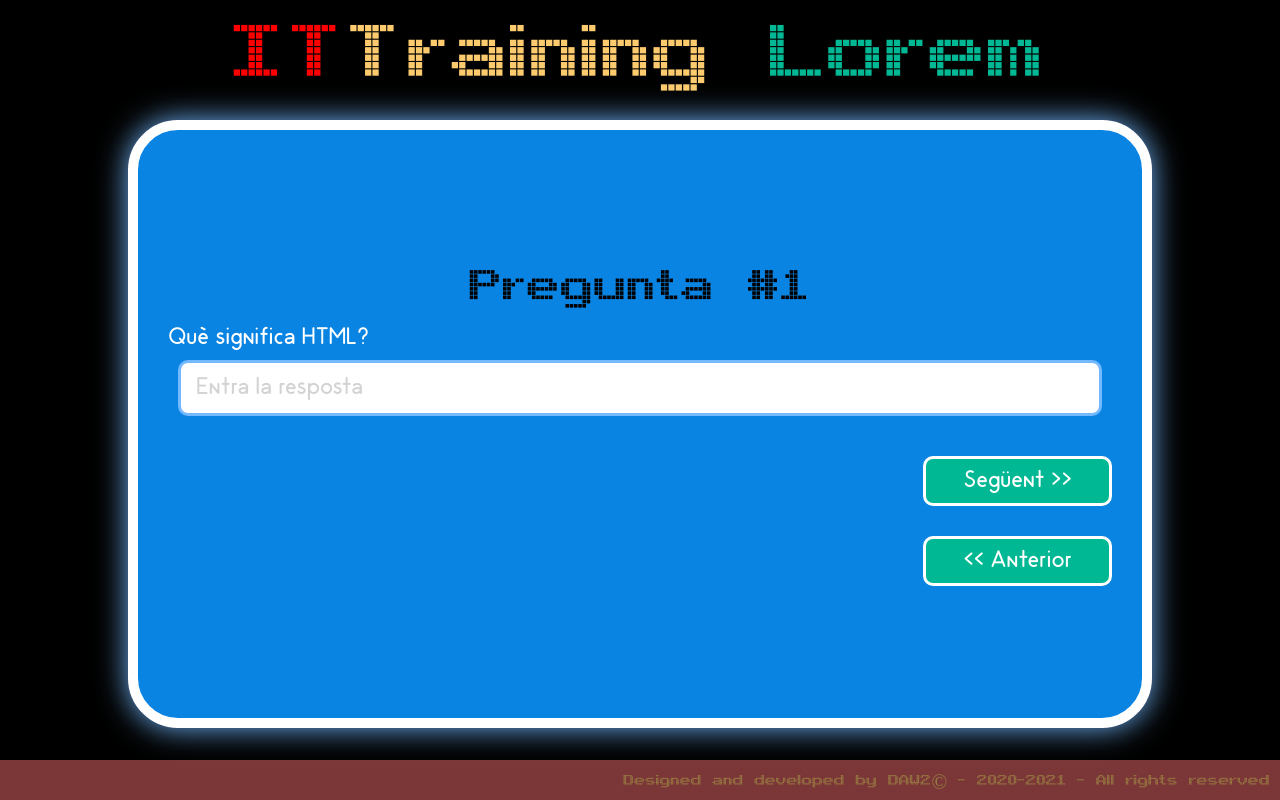
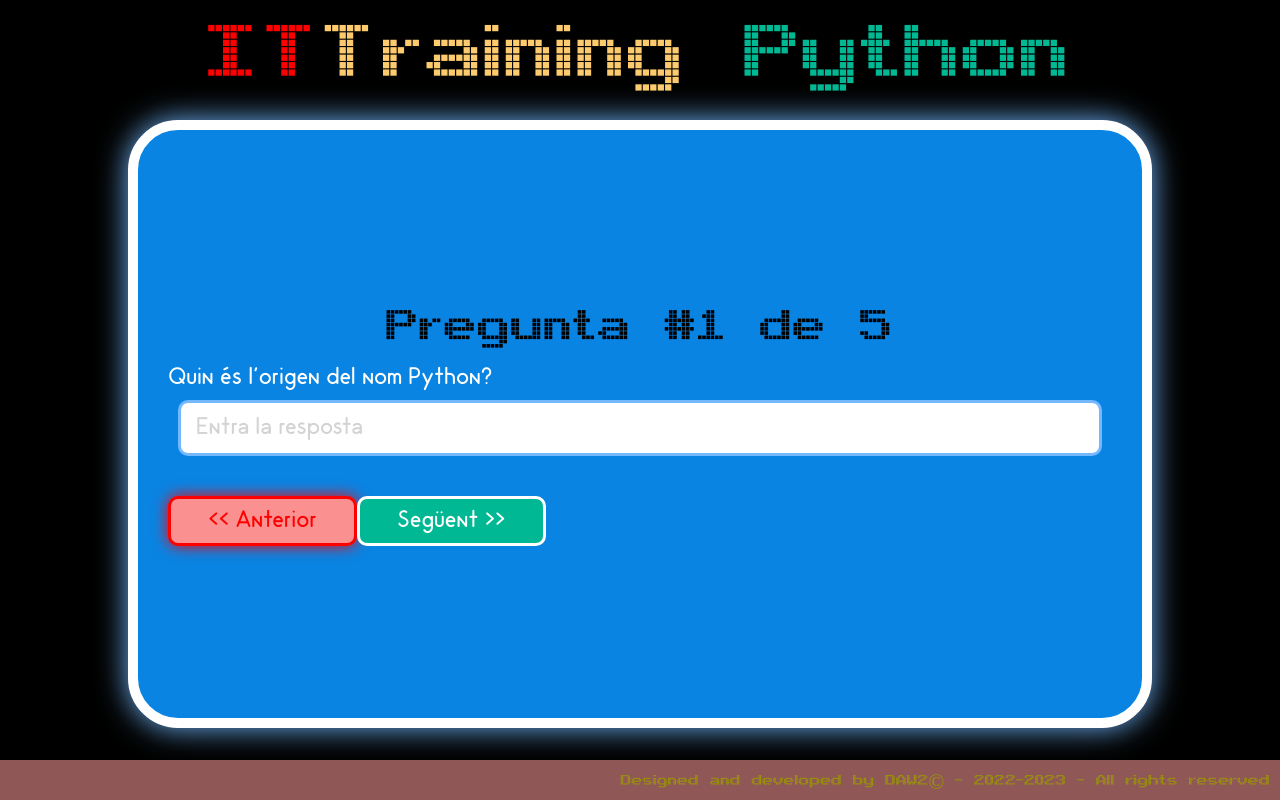
Before and after one commit to joanpardogine/A10U-ITtraining-activitat-js, a plain HTML site: page index.html in a window 1280 px wide. Drawn offline with Linux system fonts and the light colour scheme.

Commit message:
Preparació part 3!

````diff
--- a/css/estils.css
+++ b/css/estils.css
@@ -2,7 +2,7 @@
 /* CSS Document */
 
 @font-face {
-  font-family: Antiga;
+  font-family: fontTerminal;
   src: url(../fonts/Arcade.ttf);
 }
 
@@ -62,8 +62,9 @@
   --botoInactiuText: var(--vermell);
 
   /* footer */
-  --footerText: var(--groc);
-  --footerFons: IndianRed;
+  --textPeuPagina: yellow;
+  --fonsPeuPagina: rgb(240, 146, 146);
+
 }
 /* -- FINAL Definició de constants a css -- */
 
@@ -87,13 +88,10 @@
 }
 /* -- FINAL Definició de classes per dotar de color als elements -- */
 
-/*   */
-
 .opcio:focus {
   outline-color: white;
 }
 
-/*   */
 
 /* -- Definició d'atributs que per defecte tindrà qualsevol element. */
 * {
@@ -119,7 +117,7 @@ header {
   display: flex;
   justify-content: center;
   padding-top: 10px;
-  font-family: Antiga;
+  font-family: fontTerminal;
   font-size: 7em;
   font-weight: 100;
 }
@@ -157,7 +155,7 @@ article h1.titolBranca{
 article span.titol {
   /* align-self: flex-start; */
   color: var(--negre);
-  font-family: Antiga;
+  font-family: fontTerminal;
   font-size: 4em;
   text-align: center;
 }
@@ -170,7 +168,7 @@ article span.titol {
 article span.resultat {
   /* align-self: flex-start; */
   color: var(--blau);
-  font-family: Antiga;
+  font-family: fontTerminal;
   font-size: 4em;
   text-align: center;
 }
@@ -376,7 +374,7 @@ button:disabled {
 
 footer {
   height: 5%;
-  background-color: var(--footerFons);
+  background-color: var(--fonsPeuPagina);
   padding-top: 10px;
   padding-right: 10px;
   opacity: 0.6;
@@ -385,7 +383,7 @@ footer {
 }
 
 footer span {
-  font-family: Antiga;
+  font-family: fontTerminal;
   font-size: 1.3em;
-  color: var(--footerText);
+  color: var(--textPeuPagina);
 }
--- a/index.html
+++ b/index.html
@@ -1,10 +1,11 @@
 <!doctype html>
+
 <html lang="ca">
-
-<head>
+    <head>
     <meta charset="utf-8">
+    <script src='https://kit.fontawesome.com/a076d05399.js' crossorigin='anonymous'></script>
     <title>ITtraining</title>
-    <link rel="icon" type="image/x-icon" href="images/favicon.png" />
+    <link rel="icon" type="image/x-icon" href="./img/favicon.png" />
     <link rel="stylesheet" href="./css/estils.css">
 </head>
 
@@ -14,7 +15,7 @@
     <main>
     </main> <!-- FINAL <main> -->
     <footer>
-        <span>Designed and developed by DAW2© - 2020-2021 - All rights reserved</span>
+        <span>Designed and developed by DAW2© - 2022-2023 - All rights reserved</span>
     </footer>
     <script src="./js/preguntes.js"></script>
 </body>
--- a/js/preguntes.js
+++ b/js/preguntes.js
@@ -1,67 +1,71 @@
-// Inicialització de les preguntes
+'use strict'
 
-function mostraAlerta(){
-  alert("Has pitjat la tecla Següent!");
+
+function creaTitol(tecnologiaRebuda) {
+    let titol = document.createElement("span")
+    // Creem un element de tipus "span" per la primera part del titol
+    let spanTitol1 = document.createElement("span")
+    // Afegim el color vermell (del nostre css) a l'element de la primera part del titol
+    spanTitol1.classList.add("vermell")
+    spanTitol1.innerHTML = titolPart1;
+    titol.appendChild(spanTitol1);
+
+    // Creem un element de tipus "span" per la segona part del titol
+    let spanTitol2 = document.createElement("span")
+    // Afegim el color groc (del nostre css) a l'element de la segona part del titol
+    spanTitol2.classList.add("groc")
+    spanTitol2.innerHTML = titolPart2 + "&nbsp;";
+    titol.appendChild(spanTitol2);
+
+    // Creem un element de tipus "span" per la tecnologia web del **```serious games```**, 'es a dir tercera part del titol
+    let spanTitol3 = document.createElement("span")
+    // Afegim el color verd (del nostre css) a l'element de la tecnologia del titol
+    spanTitol3.classList.add("verd")
+    spanTitol3.innerHTML = tecnologiaRebuda;
+    titol.appendChild(spanTitol3);
+    return titol;
 }
 
-let titolPart1 = "IT"
-let titolPart2 = "Training"
-let missatge = "Entra la resposta";
-let tecnologia = "Lorem";
-
-let preguntes = [
-  {
-    tipusPreg : "tx",
-    enunciat : "Què significa HTML?",
-    respostaA : "Hyper Text Markup Language",
-    respostaB : "Home Tool Markup Language",
-    respostaC : "Hyperlinks and Text Markup Language",
-    respostaD : "Cap de les anteriors",
-    correcta : "A"
-  }
-];
-
-let titol = document.getElementById("titol");
-
-let spanTitol1 = document.createElement("span")
-spanTitol1.classList.add("vermell")
-spanTitol1.innerHTML=titolPart1;
-titol.appendChild(spanTitol1);
-
-let spanTitol2 = document.createElement("span")
-spanTitol2.classList.add("groc")
-spanTitol2.innerHTML=titolPart2 + "&nbsp;";
-titol.appendChild(spanTitol2);
-
-let spanTitol3 = document.createElement("span")
-spanTitol3.classList.add("verd")
-spanTitol3.innerHTML=tecnologia;
-titol.appendChild(spanTitol3);
-
-let elementMain = document.getElementsByTagName("main")[0];
+function creaPregunta(index) {
+    // Creem un element de tipus "article" per crear una pregunta
+    let cadenaQtatPreguntes = ` de ${preguntes.length}`;
+    let tipusDePregunta = preguntes[index].tipusPreg;
 
     let elementArticle = document.createElement("article");
-let preguntaActual = `pregunta-01-${preguntes[0].tipusPreg}`
 
-elementArticle.setAttribute("value", preguntaActual);
-elementArticle.setAttribute("id", preguntaActual);
+    let preguntaNom = `preg-0${index+1}`
+    let preguntaValor = `pregunta-0${index+1}-${preguntes[index].tipusPreg}`
+
+    elementArticle.setAttribute("name", preguntaNom);
+    elementArticle.setAttribute("value", preguntaValor);
+    elementArticle.setAttribute("id", preguntaValor);
+    if (index == preguntaActual - 1) {
+        elementArticle.classList.add("elementVisible");
+    } else {
+        elementArticle.classList.add("elementOcult");
+    }
 
     let spanTitol = document.createElement("span");
+    spanTitol.setAttribute("name","Titol");
     spanTitol.classList.add("titol");
-spanTitol.innerHTML = `Pregunta #1`;
+    spanTitol.innerHTML = `Pregunta #${index+1}${cadenaQtatPreguntes}`;
     elementArticle.appendChild(spanTitol);
 
     let divEnunciat = document.createElement("div");
+    divEnunciat.setAttribute("name", "Enunciat");
     divEnunciat.classList.add("enunciat");
 
     let pEnunciat = document.createElement("p");
 
-pEnunciat.innerHTML=`${preguntes[0].enunciat}`;
+    pEnunciat.innerHTML = `${preguntes[index].enunciat}`;
     divEnunciat.appendChild(pEnunciat);
     elementArticle.appendChild(divEnunciat);
 
     let divResposta = document.createElement("div");
+    divResposta.setAttribute("name", "Resposta");
     divResposta.classList.add("respostes");
+
+    // Fins aquí tots els tipous de respostes són iguals!
 
     let elementLabel = document.createElement("label");
     elementLabel.classList.add("opcio");
@@ -70,22 +74,160 @@ elementLabel.classList.add("ample100");
     let elementInput = document.createElement("input");
 
     elementInput.setAttribute("type", "text");
-elementInput.setAttribute("id", "resp-01");
+    elementInput.setAttribute("id", `resp-0${index+1}`); // Pregunta #${index+1}
     elementInput.setAttribute("name", "resposta1");
-elementInput.setAttribute("placeholder", missatge);
+    elementInput.setAttribute("placeholder", placeHolderEntraResposta);
 
     elementLabel.appendChild(elementInput);
+
     divResposta.appendChild(elementLabel);
+
+    // A partir d'aquí tots els tipus de respostes TORNEN a ser iguals!
+
     elementArticle.appendChild(divResposta);
 
-let botoSeguent = document.createElement("button");
-botoSeguent.addEventListener("click", mostraAlerta);
-botoSeguent.innerHTML = "Següent &gt;&gt;";
-elementArticle.appendChild(botoSeguent);
+    // Creem l'espai dels botons
+    let botons = document.createElement("div");
 
     let botoAnterior = document.createElement("button");
     botoAnterior.addEventListener("click", mostraAlerta);
+    botoAnterior.disabled = true;
     botoAnterior.innerHTML = "&lt;&lt; Anterior";
-elementArticle.appendChild(botoAnterior);
+    botons.appendChild(botoAnterior);
 
-elementMain.appendChild(elementArticle);
+    let botoSeguent = document.createElement("button");
+    botoSeguent.addEventListener("click", passaSeguent);
+    botoSeguent.innerHTML = "Següent &gt;&gt;";
+    botons.appendChild(botoSeguent);
+
+    // Afegim l'espai dels botons a l'element
+
+    elementArticle.appendChild(botons);
+
+    return elementArticle;
+}
+
+
+function passaSeguent() {
+    let elementPreguntaActual = document.getElementsByName(`preg-0${preguntaActual}`);
+    let elementPreguntaSeguent = document.getElementsByName(`preg-0${preguntaActual+1}`);
+
+    if (elementPreguntaSeguent.length == 0) {
+
+        let elementPuntuacio = document.getElementsByName(`Puntuacio`);
+        console.log(`resposta`);
+        // alert(`resposta`);
+        elementPreguntaActual[0].classList.remove("elementVisible");
+        elementPreguntaActual[0].classList.add("elementOcult");
+        elementPuntuacio[0].classList.remove("elementOcult");
+        elementPuntuacio[0].classList.add("elementVisible");
+    } else {
+        // alert(`preg-0\${preguntaActual} = preg-0${preguntaActual}`);
+        console.log(`preg-0\${preguntaActual} = preg-0${preguntaActual}`);
+        elementPreguntaActual[0].classList.remove("elementVisible");
+        elementPreguntaActual[0].classList.add("elementOcult");
+        preguntaActual += 1;
+        elementPreguntaSeguent[0].classList.remove("elementOcult");
+        elementPreguntaSeguent[0].classList.add("elementVisible");
+    }
+}
+
+function creaPuntuacio(index) {
+    let elementPuntuacio = document.createElement("article");
+
+    elementPuntuacio.setAttribute("name", "Puntuacio");
+    elementPuntuacio.classList.add("elementOcult");
+
+    let spanTitol = document.createElement("span");
+    spanTitol.classList.add("titol");
+    spanTitol.innerHTML = `Resum de punts`;
+    elementPuntuacio.appendChild(spanTitol);
+
+    return elementPuntuacio;
+}
+
+
+function mostraAlerta() {
+    alert("Has pitjat el botò Anterior que encara no s'ha desenvolupat!");
+}
+
+
+
+// Inicialització de variables
+let placeHolderEntraResposta = "Entra la resposta";
+
+// Inicialització de la variable tecnologia per indicar amb quina tecnologia web estarà basat el **```serious games```**
+let titolPart1 = "IT"
+let titolPart2 = "Training"
+let tecnologia = "Python";
+
+// Localitzem l'element que conté l'Id("titol")
+let titol = document.getElementById("titol");
+
+// Creació del titol un cop que ja tenim les tres parts del titol
+titol.appendChild(creaTitol(tecnologia));
+
+// Inicialització de les preguntes
+let preguntes = [{
+        tipusPreg: "tx",
+        enunciat: "Quin és l'origen del nom Python?",
+        respostaA: "",
+        respostaB: "",
+        respostaC: "",
+        respostaD: "",
+        correcta: ["Monty", "Python"]
+    },
+    {
+        tipusPreg: "tx",
+        enunciat: "Quin és el creador de Python?",
+        respostaA: "",
+        respostaB: "",
+        respostaC: "",
+        respostaD: "",
+        correcta: ["Guido van Rossum"]
+    },
+    {
+        tipusPreg: "ra",
+        enunciat: "Quina és la sintaxi correcta per sortir \"Hello World\" a Python?",
+        respostaA: "echo(\"Hello World\");",
+        respostaB: "print(Hello World);",
+        respostaC: "print(\"Hello World\")",
+        respostaD: "echo(\"Hello World\")",
+        correcta: ["C"]
+    },
+    {
+        tipusPreg: "so",
+        enunciat: "Com  inseriu COMENTARIS al codi Python?",
+        respostaA: "// Això és un comentari",
+        respostaB: "& Això és un comentari",
+        respostaC: "\"\"\" Això és un comentari\"\"\"",
+        respostaD: "<!-- Això és un comentari -->",
+        correcta: ["A"]
+    },
+    {
+        tipusPreg: "ch",
+        enunciat: "Quin NO és un nom de variable legal a Python?",
+        respostaA: "LaMevaVariable",
+        respostaB: "_LaMevaVariable",
+        respostaC: "La_Meva_Variable",
+        respostaD: "La-Meva-Variable",
+        correcta: ["D"]
+    }
+];
+
+let qtatPreguntes = preguntes.length;
+let preguntaActual = 1;
+
+console.log(`El nomste serious games té ${qtatPreguntes}`);
+
+// Localitzem el primer element [0] de tipus main
+let elementMain = document.getElementsByTagName("main")[0];
+
+preguntes.forEach(function callback(pregunta, index) {
+    console.log(`De la pregunta ${index+1} de ${qtatPreguntes}\n` +
+        `El tipus de pregunta és = ${pregunta.tipusPreg}\n` +
+        `L'enunciat és = ${pregunta.enunciat}`);
+    elementMain.appendChild(creaPregunta(index));
+});
+
+elementMain.appendChild(creaPuntuacio());
````
Also changed, not shown: img/arrow_back.svg (added), img/favicon-ori.png (added), img/favicon.png (added), img/part-03-0001.png (added), img/part-03-0002.png (added), img/part-03-0003.png (added), img/part-03-0004.png (added), img/part-03-0005.png (added), img/part-03-0006.png (added), 1 other file. Lines whose indentation alone changed are shown as unchanged.
